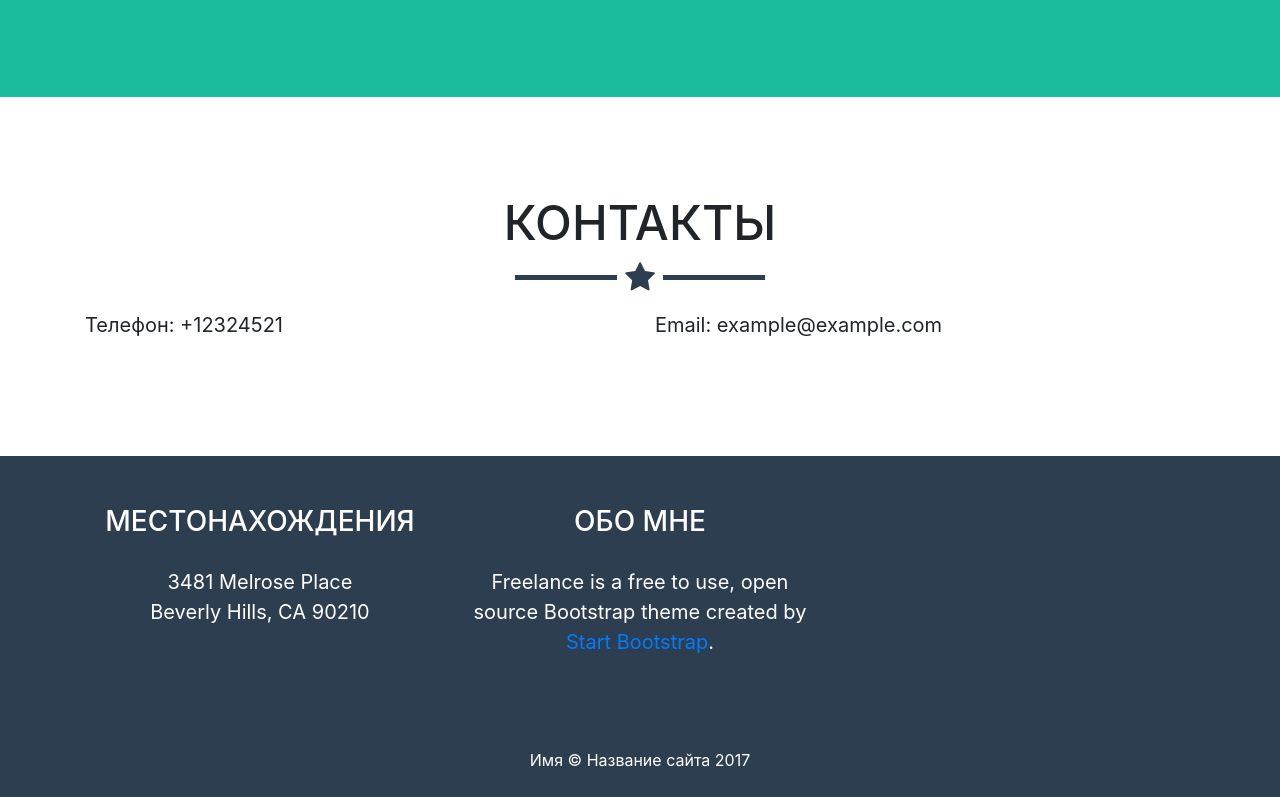
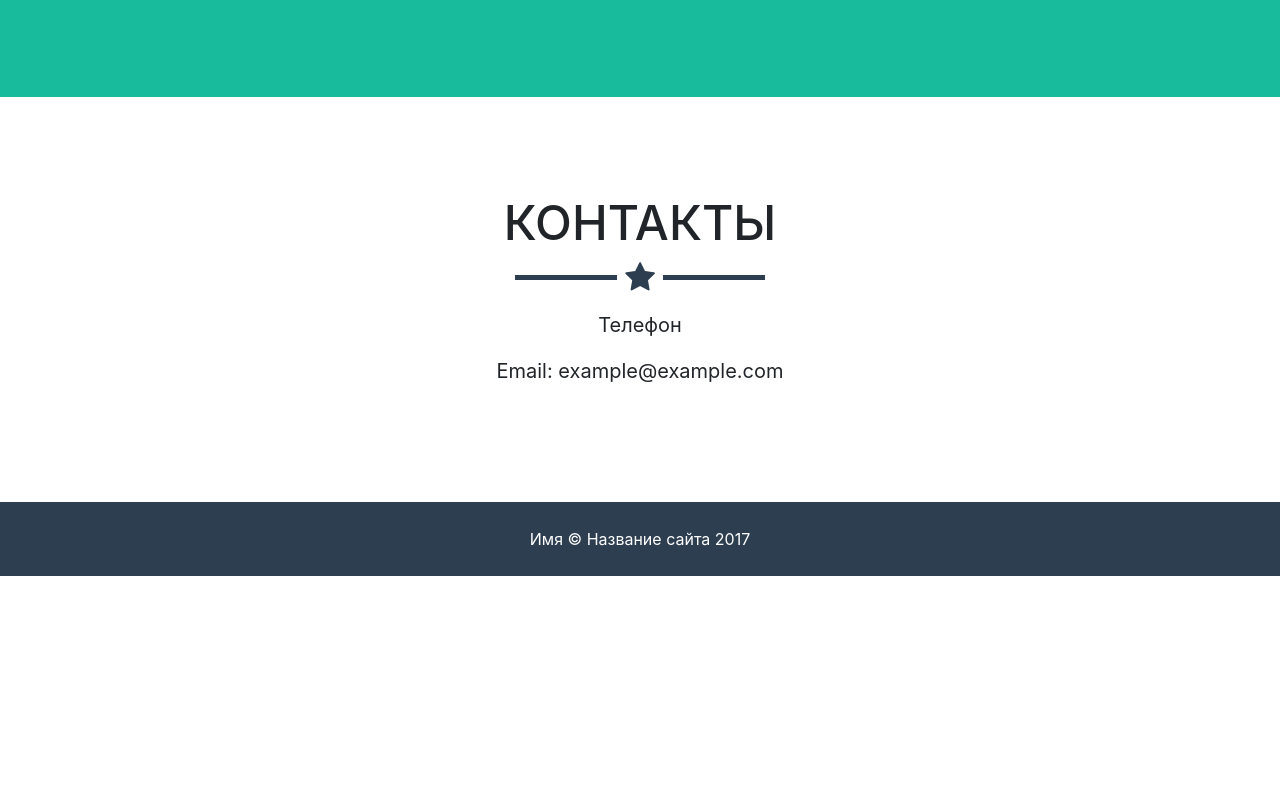
Before and after one commit to hexalar/hexalar.github.io, a website with bundled scripts: page index.html in a window 1280 px wide. Shown: the part 2175-2972 px from the top of the page. After the commit the page ends 2751 px from the top, so only its background shows below. Built offline with nearby package versions, Linux system fonts and the light colour scheme.

Commit message:
Example kinda ready

```diff
--- a/index.html
+++ b/index.html
@@ -159,10 +159,10 @@
         <h2 class="text-center">Контакты</h2>
         <hr class="star-primary">
         <div class="row">
-          <div class="col-lg-4 mr-auto">
-            <p>Телефон: +12324521</p>
+          <div class="col-lg-8 mx-auto text-center">
+            <p> Телефон
           </div>
-          <div class="col-lg-4 mr-auto">
+          <div class="col-lg-8 mx-auto text-center">
             <p>Email: example@example.com</p>
           </div>
         </div>
@@ -171,22 +171,6 @@
 
     <!-- Footer -->
     <footer class="text-center">
-      <div class="footer-above">
-        <div class="container">
-          <div class="row">
-            <div class="footer-col col-md-4">
-              <h3>Местонахождения</h3>
-              <p>3481 Melrose Place
-                <br>Beverly Hills, CA 90210</p>
-            </div>
-            <div class="footer-col col-md-4">
-              <h3>Обо мне</h3>
-              <p>Freelance is a free to use, open source Bootstrap theme created by
-                <a href="http://startbootstrap.com">Start Bootstrap</a>.</p>
-            </div>
-          </div>
-        </div>
-      </div>
       <div class="footer-below">
         <div class="container">
           <div class="row">
```
